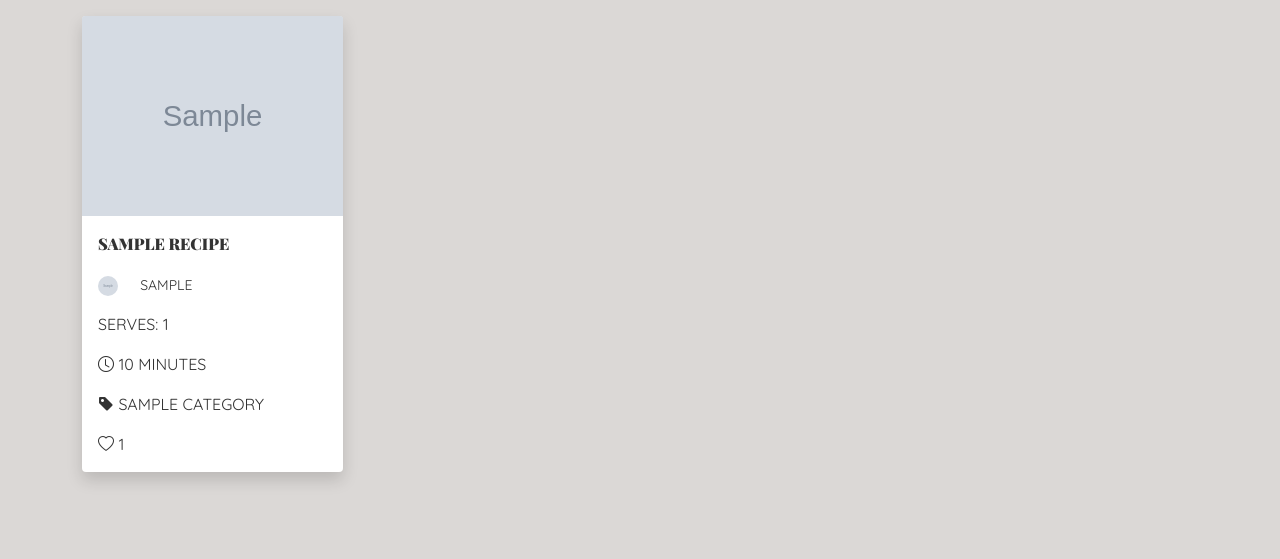
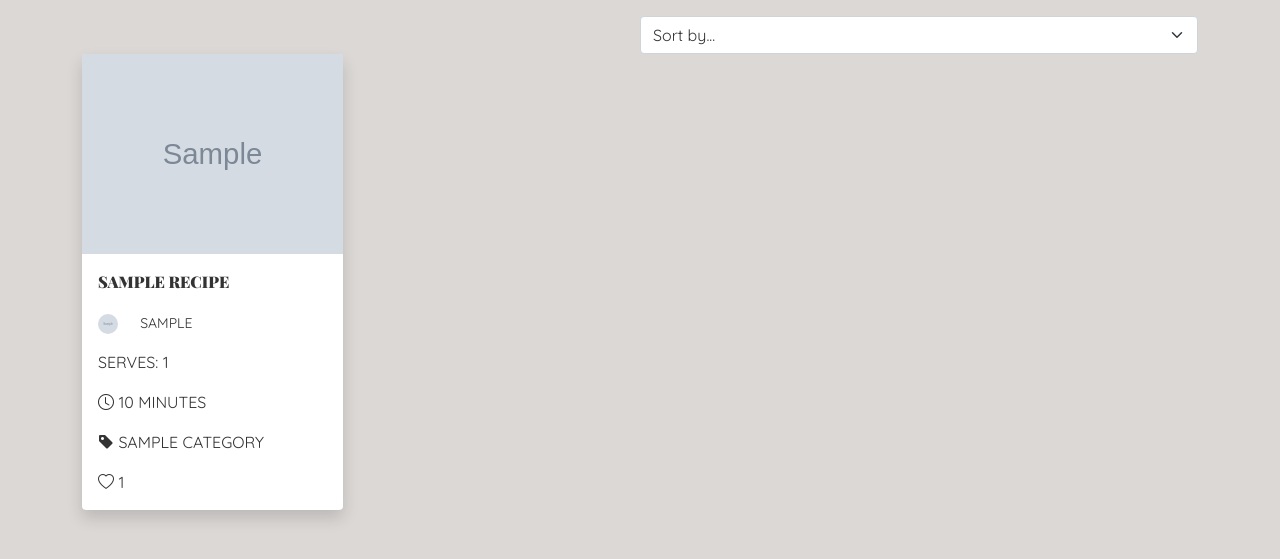
Before and after one commit to RoyMagnussen/Yummy-Recipe-Blog, a Django app: template blog/templates/blog/home.html in a window 1280 px wide. Shown: the top 559 px of the page. Run offline with Django 3.2, Linux system fonts and the light colour scheme; tables that the repository leaves empty hold one stand-in row (values such as "Sample post"); the template is opened without the code that fills it: values that come from a table or form of the project are taken from there, most other values are stand-ins (such as "Sample title", 1, 10 or a date in 2020); grey boxes marked "Sample" are stand-in pictures; parts of the project's set-up code (start-up, migrations or seed data) failed here and were passed over; some libraries are stand-ins or nearby versions.

Commit message:
Created sorter dropdown and script to set url.

```diff
--- a/blog/templates/blog/home.html
+++ b/blog/templates/blog/home.html
@@ -6,9 +6,44 @@
 {% block content %}
 <div class="container text-uppercase mt-3">
     <div class="row">
+        <div class="col-12">
+            <select name="sorter" id="sort-selector" class="form-select w-50 ms-auto">
+                <option value="reset" {% if current_sorting == 'None_None' %}selected{% endif %}>Sort by...</option>
+                <option value="name_asc" {% if current_sorting == 'name_asc' %}selected{% endif %}>Name (A-Z)</option>
+                <option value="name_desc" {% if current_sorting == 'name_desc' %}selected{% endif %}>Name (Z-A)</option>
+                <option value="time_asc" {% if current_sorting == 'time_asc' %}selected{% endif %}>Total Time (Shortest to Longest)</option>
+                <option value="time_desc" {% if current_sorting == 'time_desc' %}selected{% endif %}>TotalTime (Longest to Shortest)</option>
+            </select>
+        </div>
+    </div>
+    <div class="row">
         {% for recipe in recipes %}
             {% include 'blog/includes/recipe_card.html' %}
         {% endfor %}
     </div>
 </div>
 {% endblock content %}
+{% block extra_js %}
+<script type="text/javascript">
+        $('#sort-selector').change(function() {
+            var selector = $(this);
+            var currentUrl = new URL(window.location);
+
+            var selectedVal = selector.val();
+            if(selectedVal != "reset"){
+                var sort = selectedVal.split("_")[0];
+                var direction = selectedVal.split("_")[1];
+
+                currentUrl.searchParams.set("sort", sort);
+                currentUrl.searchParams.set("direction", direction);
+
+                window.location.replace(currentUrl);
+            } else {
+                currentUrl.searchParams.delete("sort");
+                currentUrl.searchParams.delete("direction");
+
+                window.location.replace(currentUrl);
+            }
+        })
+    </script>
+{% endblock extra_js %}
```
